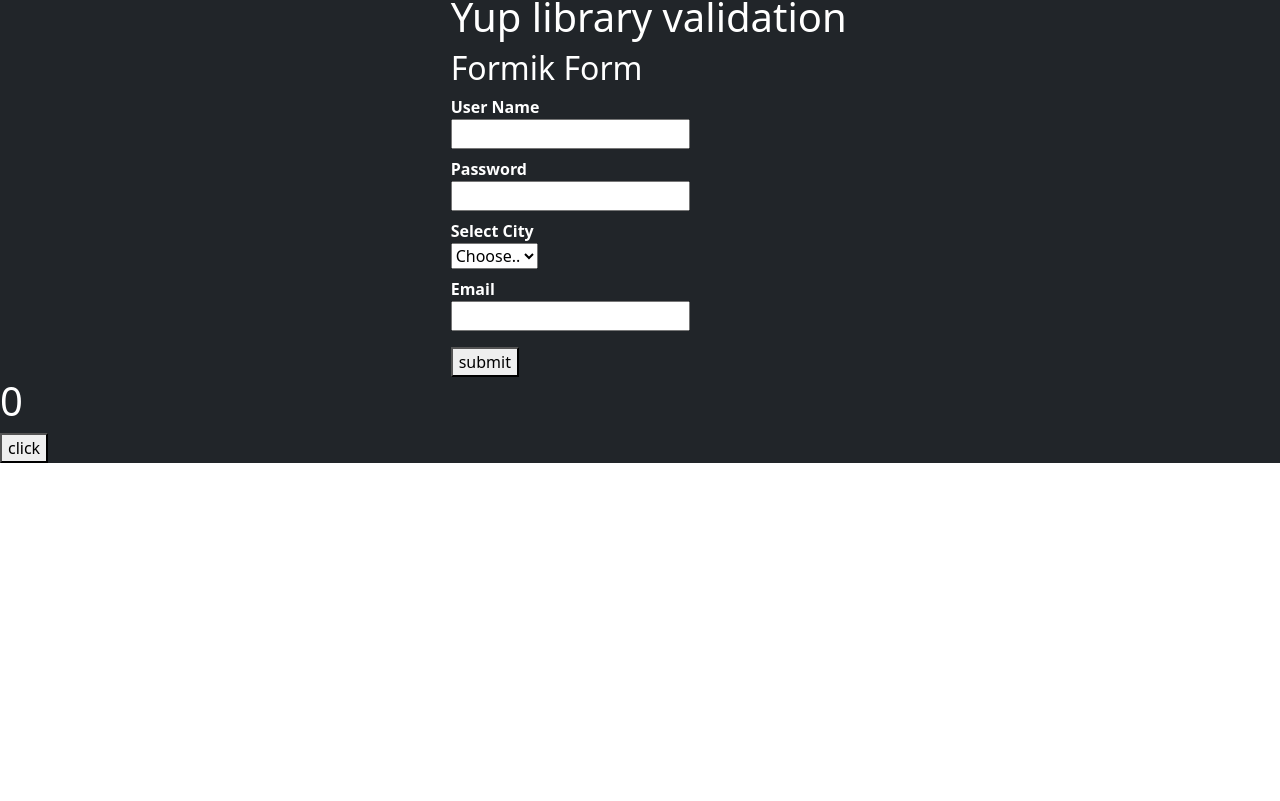
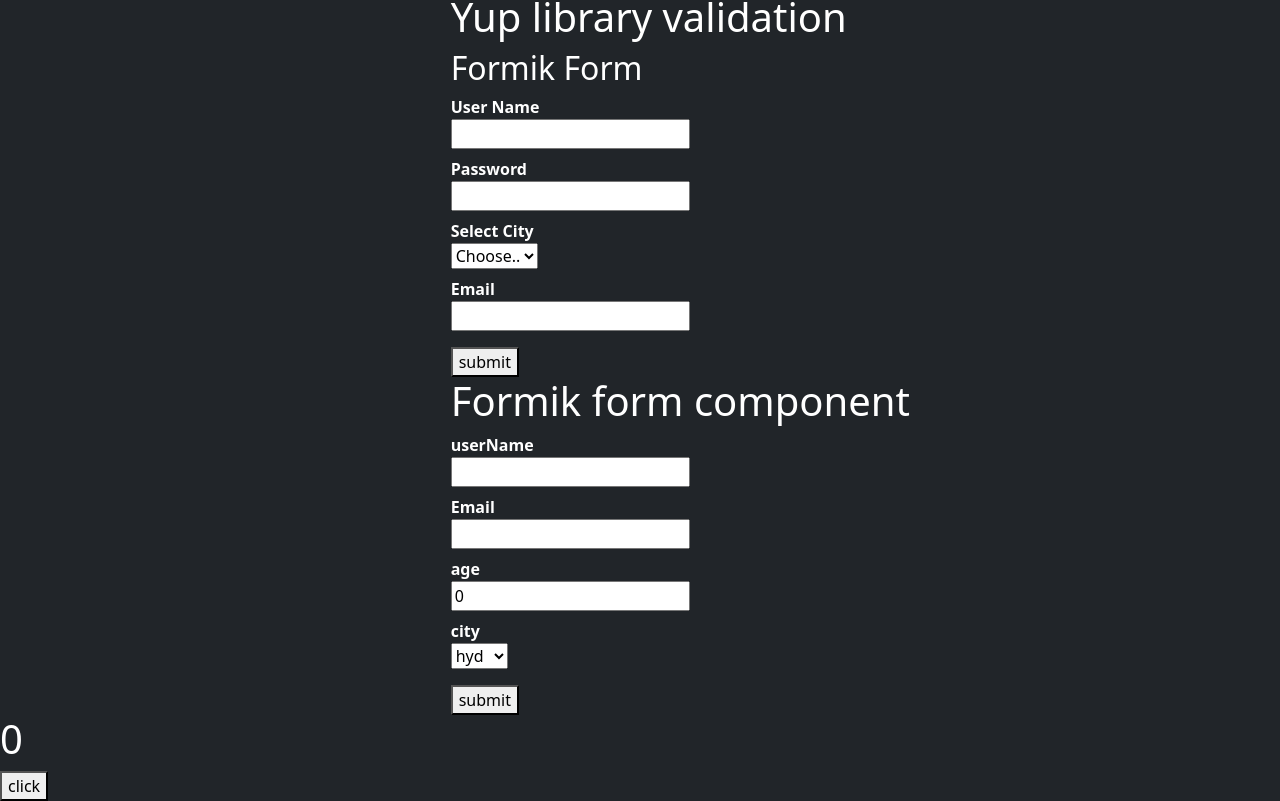
Before and after one commit to smruti12344/react-practice, a React (Create React App) app: page / in a window 1280 px wide. Shown: the part 896-1697 px from the top of the page. Before the commit the page ends 1359 px from the top, so only its background shows below. Built offline with nearby package versions, Linux system fonts and the light colour scheme; no server answers.

Commit message:
here i designed form using Formik component process

```diff
--- /dev/null
+++ b/src/Components/FormikComponent.jsx
@@ -0,0 +1,80 @@
+import { Formik,Field,ErrorMessage,useFormik,Form } from "formik";
+import * as yup from 'yup';
+export function FormikComponent(){
+    return(
+        <div className="container-fluid">
+            <h1>Formik form component</h1>
+            <div className="row">
+                <Formik initialValues={
+                    {
+                        name:'',
+                        email:'',
+                        age:0,
+                        city:''
+                    } }
+                    validationSchema={
+                       yup.object(
+                        {
+                            name:yup.string().required("user name required").min(4,"name too short").max(10,"name too long"),
+                            email:yup.string().required("email address required").email("invalid email"),
+                            age:yup.number().required("Age required"),
+                            city:yup.string()
+
+                        }
+                       )
+                    }
+                    onSubmit={
+                        (values)=>{
+                          alert(JSON.stringify(values));
+                        }
+                    }
+                 >
+                  <Form>
+                       {
+                       <div>
+                         <dl>
+                            <dt>userName</dt>
+                            <dd>
+                                <Field type="text" name="name"></Field>
+                            </dd>
+                            <dd className="text-danger">
+                                <ErrorMessage name="name"></ErrorMessage>
+                            </dd>
+
+                            <dt>Email</dt>
+                            <dd>
+                                <Field type="email" name="email"></Field>
+                            </dd>
+                            <dd className="text-danger">
+                                <ErrorMessage name="email"></ErrorMessage>
+                            </dd>
+
+                            <dt>age</dt>
+                            <dd>
+                                <Field type="number" name="age"></Field>
+                            </dd>
+                            <dd className="text-danger">
+                                <ErrorMessage name="age"></ErrorMessage>
+                            </dd>
+
+                            <dt>city</dt>
+                            <dd>
+                                <Field as="select" name="city">
+                                    <option>hyd</option>
+                                    <option>odi</option>
+                                    <option>mub</option>
+                                </Field>
+                            </dd>
+                            <dd className="text-danger">
+                                <ErrorMessage name="city"></ErrorMessage>
+                            </dd>
+                        </dl>
+                        <button>submit</button>
+                       </div>
+                       }
+                  </Form>
+                </Formik>
+            </div>
+        </div>
+    )
+}
--- a/src/Components/FormikValidation.jsx
+++ b/src/Components/FormikValidation.jsx
@@ -1,6 +1,7 @@
 import React from 'react'
 import {Formik, useFormik} from 'formik'
 import YupValidation from './YupValidation'
+import { FormikComponent } from './FormikComponent'
 export default function FormikValidation() {
   const formik = useFormik({
     initialValues:{
@@ -63,6 +64,7 @@
             <button>submit</button>
         </form>
         <YupValidation/>
+        <FormikComponent/>
     </div>
   )
 }
```
